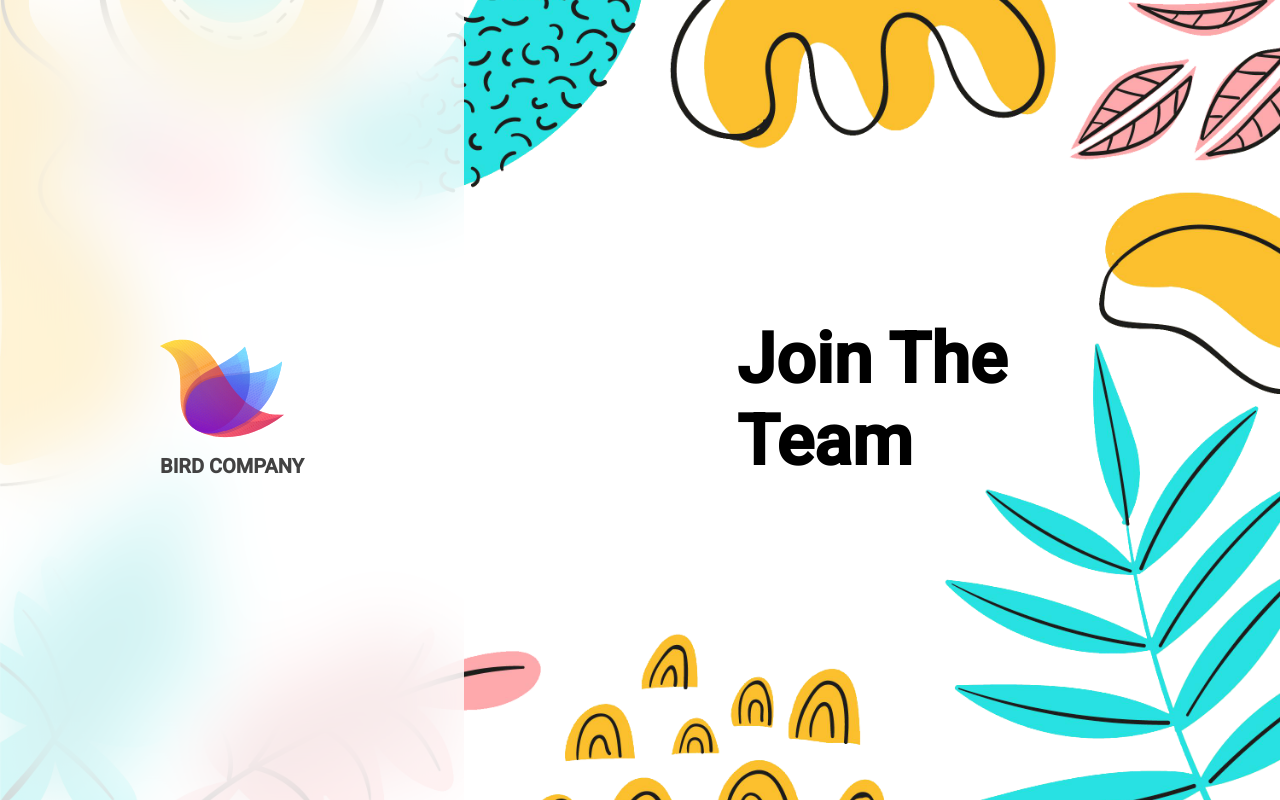
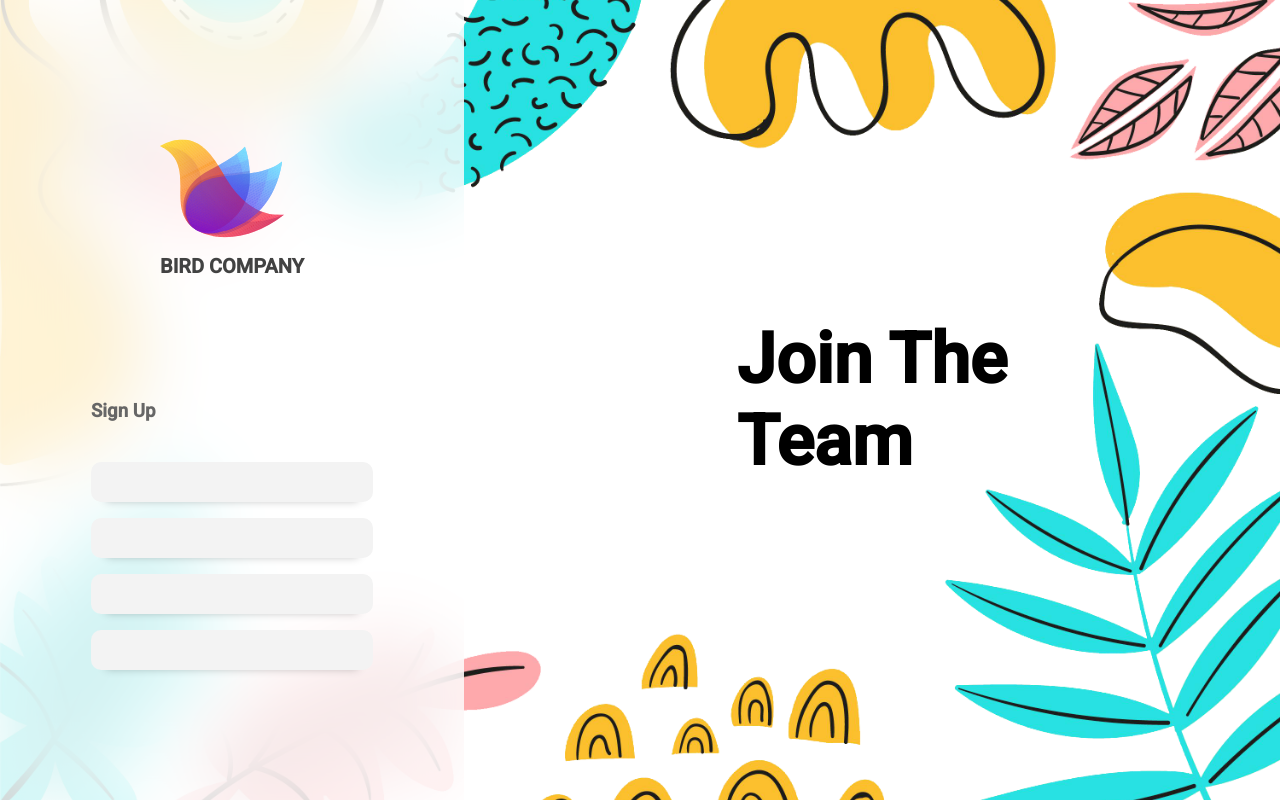
Before and after one commit to mvnulman/react-login-page, a React (Create React App) app: page / in a window 1280 px wide. Built offline with nearby package versions, Linux system fonts and the light colour scheme.

Commit message:
docs: input.js component added. beggining of the stylization

```diff
--- /dev/null
+++ b/src/components/Input.js
@@ -0,0 +1,32 @@
+import React from "react";
+import styled from "styled-components";
+
+const Input = ({ type, placeholder }) => {
+  return (
+    <Container>
+      <StyledInput type="text" />
+      <div />
+    </Container>
+  );
+};
+
+const StyledInput = styled.input`
+  width: 80%;
+  max-width: 350px;
+  min-width: 250px;
+  height: 40px;
+  margin: 0.5rem 0;
+  background-color: #f3f3f3;
+  border: none;
+  box-shadow: 0px 14px 9px -15px rgba(0, 0, 0, 0.25);
+  border-radius: 10px;
+  padding: 0 1rem;
+`;
+
+const Container = styled.div`
+  display: flex;
+  justify-content: center;
+  align-items: center;
+`;
+
+export default Input;
--- a/src/components/Sidebar.js
+++ b/src/components/Sidebar.js
@@ -1,6 +1,7 @@
 import React from "react";
 import styled from "styled-components";
 import logo from "../assets/logo.svg";
+import Input from "./Input";
 
 const Sidebar = () => {
   return (
@@ -9,9 +10,23 @@ const Sidebar = () => {
         <img src={logo} alt="logo" />
         <h3>BIRD COMPANY</h3>
       </LogoWrapper>
+      <Form >
+        <h3>Sign Up</h3>
+      <Input placeholder="Name" />
+      <Input type="email" placeholder="Email" />
+      <Input type="password" placeholder="Password" />
+      <Input type="password" placeholder="Confirm password" />
+      </Form>
     </Container>
   );
 };
+
+const Form = styled.form`
+ h3 {
+   color: #666666;
+   margin-bottom: 2rem;;
+ }
+`
 
 const LogoWrapper = styled.div`
   img {
```
